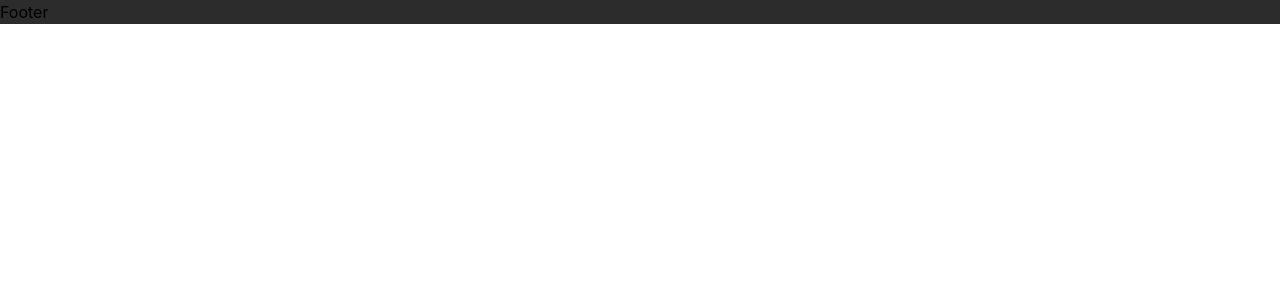
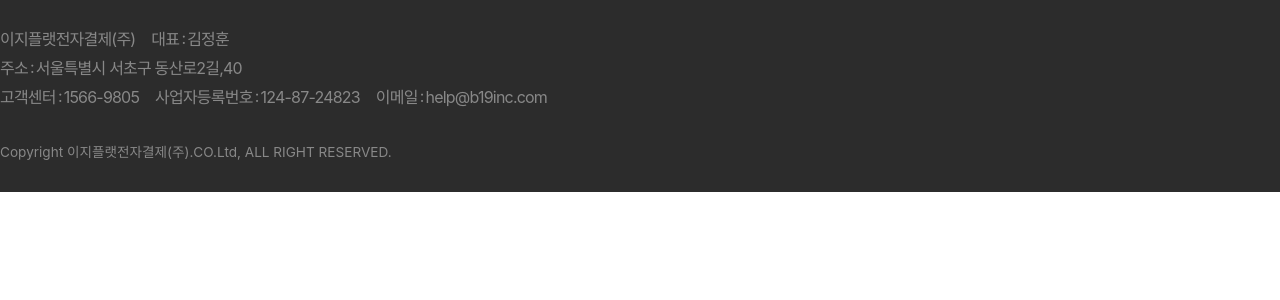
Before and after one commit to bnine302/my-landing-react-app, a React (Vite) app: page / in a window 1280 px wide. Shown: the top 300 px of the page. Built offline with nearby package versions, Linux system fonts and the light colour scheme; a web font is replaced by a local one.

Commit message:
comp: 푸터 추가

```diff
--- a/src/App.tsx
+++ b/src/App.tsx
@@ -3,8 +3,6 @@
 function App() {
   return (
     <>
-      {/* <Header />
-    <Section /> */}
       <Footer />
     </>
   )
--- a/src/component/Footer.tsx
+++ b/src/component/Footer.tsx
@@ -1,3 +1,44 @@
 export default function Footer() {
-  return <div className="bg-gray-44">Footer</div>
+  return (
+    <footer className="py-[30px] bg-gray-44 text-gray-136">
+      <div className="my-container">
+        <div className="corp-data flex flex-wrap max-md:flex-col tracking-tighter">
+          {/* TODO: dl 태그 컴포넌트화 */}
+          <dl className="flex mb-[10px] mr-4 leading-[1.2]">
+            <dt>이지플랫전자결제(주)</dt>
+          </dl>
+
+          <dl className="flex mb-[10px] mr-4 leading-[1.2]">
+            <dd className="relative pr-2 dd-after">대표</dd>
+            <dt>김정훈</dt>
+          </dl>
+
+          <div className="divider w-full"></div>
+
+          <dl className="flex mb-[10px] mr-4 leading-[1.2]">
+            <dd className="relative pr-2 dd-after">주소</dd>
+            <dt>서울특별시 서초구 동산로2길,40</dt>
+          </dl>
+
+          <div className="divider w-full"></div>
+
+          <dl className="flex mb-[10px] mr-4 leading-[1.2]">
+            <dd className="relative pr-2 dd-after">고객센터</dd>
+            <dt>1566-9805</dt>
+          </dl>
+
+          <dl className="flex mb-[10px] mr-4 leading-[1.2]">
+            <dd className="relative pr-2 dd-after">사업자등록번호</dd>
+            <dt>124-87-24823</dt>
+          </dl>
+
+          <dl className="flex mb-[10px] mr-4 leading-[1.2]">
+            <dd className="relative pr-2 dd-after">이메일</dd>
+            <dt>help@b19inc.com</dt>
+          </dl>
+        </div>
+        <p className="copyright text-[0.85em] mt-6">Copyright 이지플랫전자결제(주).CO.Ltd, ALL RIGHT RESERVED.</p>
+      </div>
+    </footer>
+  )
 }
--- a/src/index.css
+++ b/src/index.css
@@ -22,3 +22,13 @@
     'Segoe UI Symbol',
     sans-serif;
 }
+
+@layer utilities {
+  .dd-after::after {
+    position: absolute;
+    right: 2px;
+    top: -1px;
+    content: ':';
+    display: block;
+  }
+}
--- a/tailwind.config.js
+++ b/tailwind.config.js
@@ -7,20 +7,53 @@
         primary: ' rgb(0, 137, 248)',
         secondary: 'rgb(25, 89, 141)',
         gray: {
+          // #2c2c2c
           44: 'rgb(44, 44, 44)',
+
+          // #333
           51: 'rgb(51, 51, 51)',
+
+          // #444
           68: 'rgb(68, 68, 68)',
+
+          // #666
           102: 'rgb(102, 102, 102)',
+
+          // #7a7a7a
           122: 'rgb(122, 122, 122)',
+
+          // #888
           136: 'rgb(136, 136, 136)',
+
+          // #ccc
           204: 'rgb(204, 204, 204)',
+
+          // #ddd
           221: 'rgb(221, 221, 221)',
+
+          // #ededed
           237: 'rgb(237, 237, 237)',
+
+          // #f1f1f1
           241: 'rgb(241, 241, 241)',
+
+          // #fafafa
           250: 'rgb(250, 250, 250)',
         },
       },
     },
   },
-  plugins: [],
+  plugins: [
+    function ({ addComponents }) {
+      addComponents({
+        '.my-container': {
+          '@media (max-width: 1199px)': {
+            width: '100%',
+            paddingLeft: '15px',
+            paddingRight: '15px',
+          },
+        },
+      })
+    },
+  ],
 }
```
